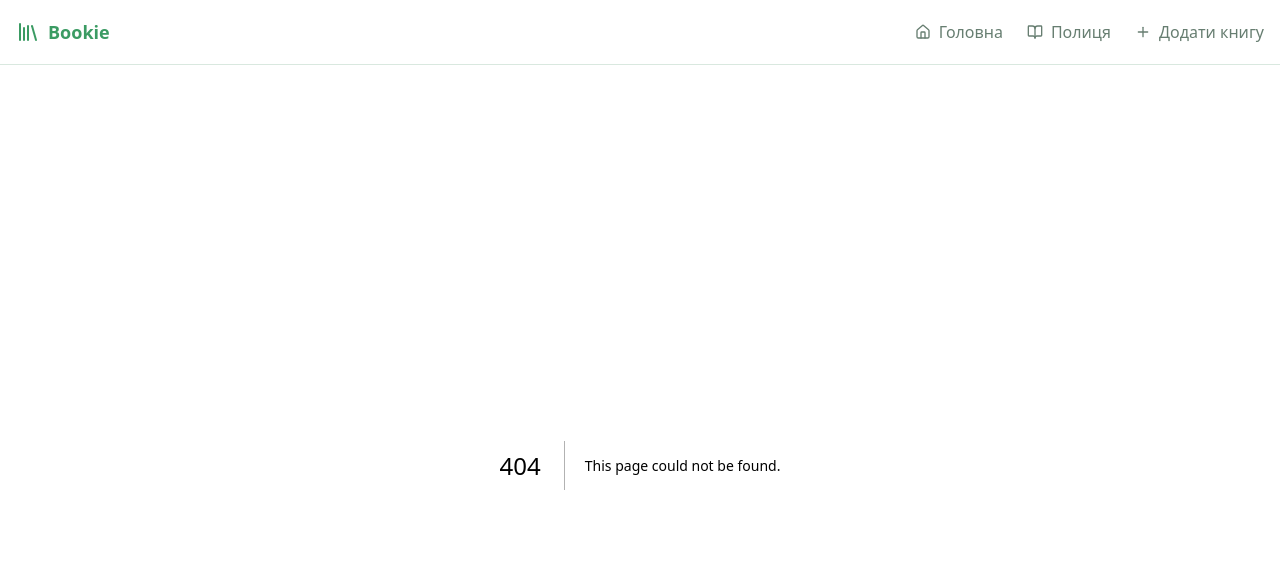
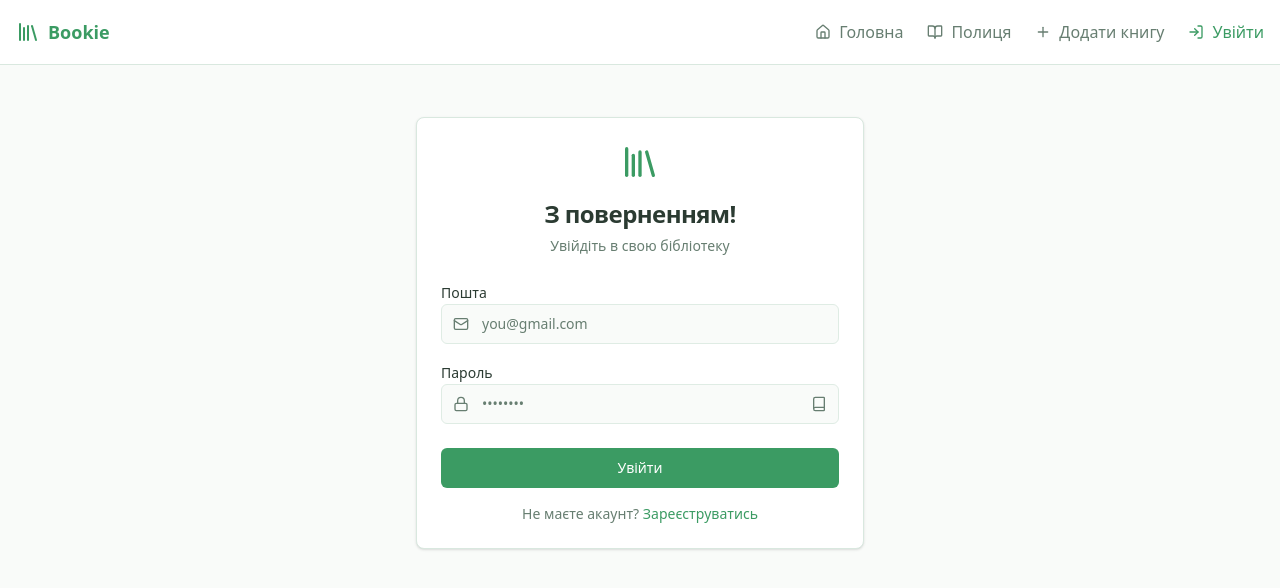
Before and after one commit to Kirilokk/bookie, a Next.js app: page /login in a window 1280 px wide. Before the commit this address had no page. Shown: the top 588 px of the page. Built offline with nearby package versions, Linux system fonts and the light colour scheme.

Commit message:
Update layout.  Add login, base register pages.

```diff
--- a/app/layout.js
+++ b/app/layout.js
@@ -11,7 +11,7 @@ export const metadata = {
 export default function RootLayout({ children }) {
   return (
     <html lang="en">
-      <body>
+      <body className="min-h-screen flex flex-col">
         <Navigation />
         <ScrollToTop />
         <Toaster />
--- /dev/null
+++ b/app/login/page.js
@@ -0,0 +1,93 @@
+
+'use client'
+import { Library, Mail, Lock, Book, BookOpen } from "lucide-react";
+import { Input } from "@/components/ui/input";
+import Label from "@/components/ui/label";
+import { Button } from "@/components/ui/button";
+import { useState } from "react";
+import Link from "next/link";
+
+import { Card, CardContent, CardDescription, CardFooter, CardHeader, CardTitle } from "@/components/ui/card";
+
+export default function Login() {
+    const [email, setEmail] = useState("");
+    const [password, setPassword] = useState("");
+    const [showPassword, setShowPassword] = useState(false);
+
+    const handleSubmit = (e) => {
+        e.preventDefault();
+        // TODO: Implement auth
+        console.log("Login:", { email, password });
+    };
+
+    return (
+        <div className="flex items-center justify-center flex-1 p-4">
+            <Card className="w-full max-w-md mb-50">
+                <CardHeader className="text-center">
+                    <div className="flex justify-center mb-4">
+                        <Library className="h-10 w-10 text-primary" />
+                    </div>
+                    <CardTitle className="text-2xl">З поверненням!</CardTitle>
+                    <CardDescription>Увійдіть в свою бібліотеку</CardDescription>
+                </CardHeader>
+                <form onSubmit={handleSubmit}>
+                    <CardContent className="space-y-4">
+                        <div className="space-y-2">
+                            <Label htmlFor="email">Пошта</Label>
+                            <div className="relative">
+                                <Mail className="absolute left-3 top-1/2 -translate-y-1/2 h-4 w-4 text-muted-foreground" />
+                                <Input
+                                    id="email"
+                                    type="email"
+                                    placeholder="you@gmail.com"
+                                    value={email}
+                                    onChange={(e) => setEmail(e.target.value)}
+                                    className="pl-10"
+                                    required
+                                />
+                            </div>
+                        </div>
+                        <div className="space-y-2">
+                            <Label htmlFor="password">Пароль</Label>
+                            <div className="relative">
+                                <Lock className="absolute left-3 top-1/2 -translate-y-1/2 h-4 w-4 text-muted-foreground" />
+                                <Input
+                                    id="password"
+                                    type={showPassword ? "text" : "password"}
+                                    placeholder="••••••••"
+                                    value={password}
+                                    onChange={(e) => setPassword(e.target.value)}
+                                    className="pl-10 pr-10"
+                                    required
+                                />
+                                <button
+                                    type="button"
+                                    onClick={() => setShowPassword(!showPassword)}
+                                    className="absolute right-3 top-1/2 -translate-y-1/2 text-muted-foreground hover:text-foreground transition-colors"
+                                >
+                                    {showPassword ? (
+                                        <BookOpen className="h-4 w-4" />
+                                    ) : (
+                                        <Book className="h-4 w-4" />
+                                    )}
+
+                                </button>
+                            </div>
+                        </div>
+                    </CardContent>
+                    <CardFooter className="flex flex-col gap-4">
+                        <Button type="submit" className="w-full">
+                            Увійти
+                        </Button>
+                        <p className="text-sm text-muted-foreground text-center">
+                            Не маєте акаунт?{" "}
+                            <Link href="/register" className="text-primary hover:underline font-medium">
+                                Зареєструватись
+                            </Link>
+                        </p>
+                    </CardFooter>
+                </form>
+            </Card>
+        </div>
+    );
+}
--- /dev/null
+++ b/app/register/page.js
@@ -0,0 +1,10 @@
+
+
+export default function Register() {
+
+    return (
+        <div className="flex items-center justify-center flex-1 p-4">
+            Register
+        </div>
+    );
+}
--- a/components/navigation.js
+++ b/components/navigation.js
@@ -1,7 +1,7 @@
 "use client";
 import Link from "next/link";
 import { usePathname } from "next/navigation";
-import { BookOpen, Plus, Library, Home } from "lucide-react";
+import { BookOpen, Plus, Library, Home, LogIn } from "lucide-react";
 
 export default function Navigation() {
     const currentPath = usePathname();
@@ -49,6 +49,16 @@ export default function Navigation() {
                             <Plus className="h-4 w-4" />
                             <span>Додати книгу</span>
                         </Link>
+                        <Link
+                            href="/login"
+                            className={`flex items-center gap-2 transition-colors ${isActive("/login") || isActive("/register")
+                                ? "text-primary font-medium"
+                                : "text-muted-foreground hover:text-foreground"
+                                }`}
+                        >
+                            <LogIn className="h-4 w-4" />
+                            <span>Увійти</span>
+                        </Link>
                     </div>
                 </div>
             </div>
--- a/package.json
+++ b/package.json
@@ -17,6 +17,7 @@
     "clsx": "^2.1.1",
     "lucide-react": "^0.545.0",
     "next": "^15.5.4",
+    "pg": "^8.18.0",
     "react": "19.1.0",
     "react-dom": "19.1.0",
     "sharp": "^0.34.5",
```
Also changed, not shown: 1 other file (tests, documents, lock files or other folders).
